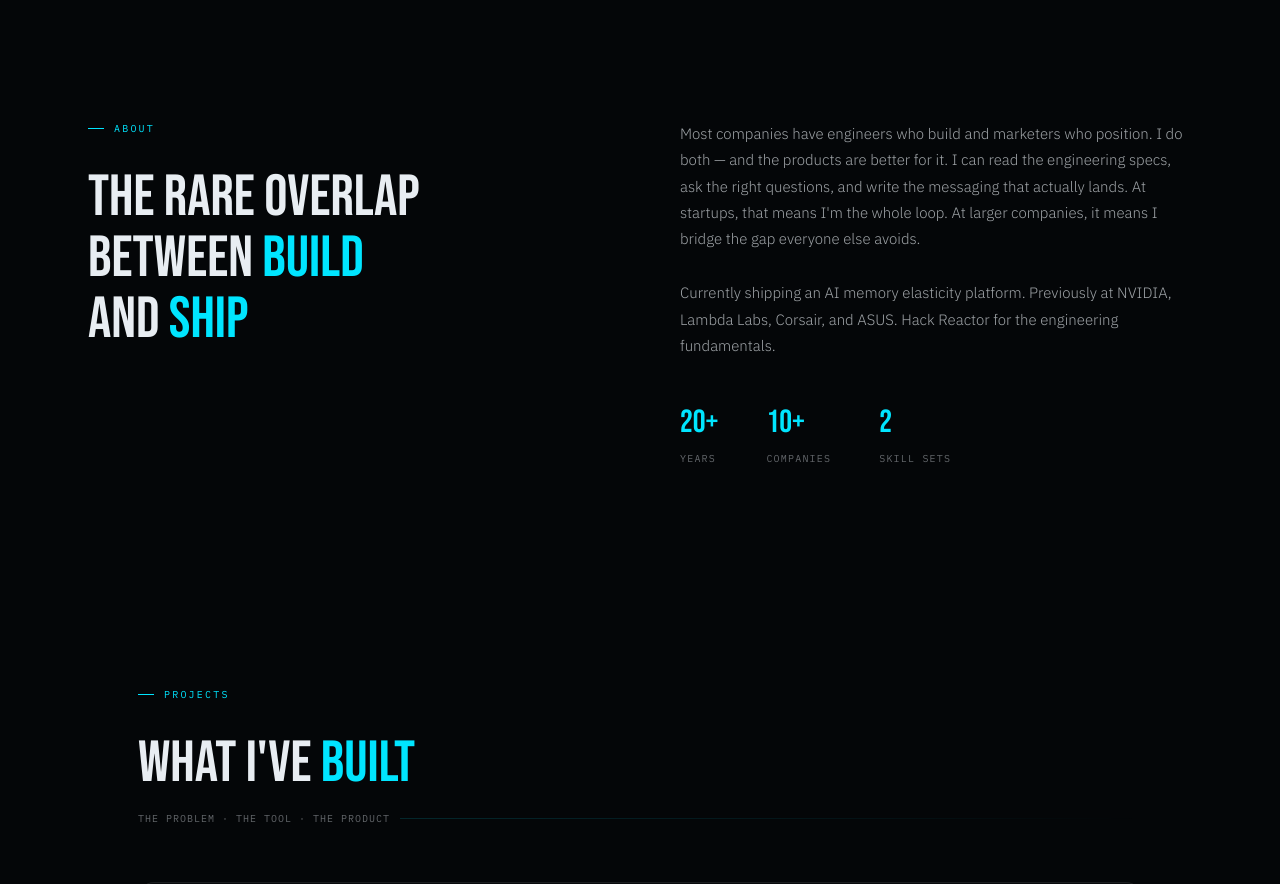
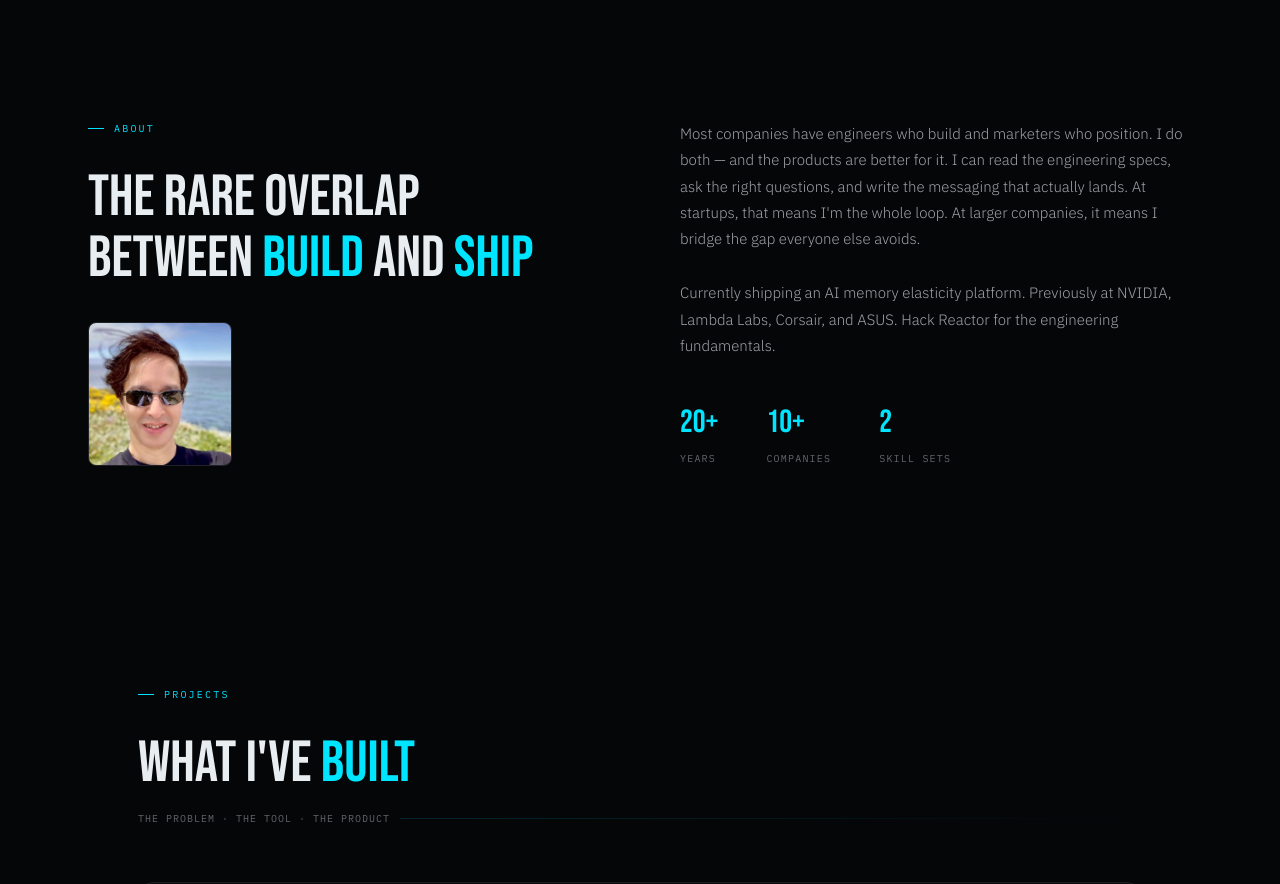
Before and after one commit to rickboot/portfolio-2, a Next.js app: page / in a window 1280 px wide. Shown: the part 820-1704 px from the top of the page. Built offline with nearby package versions, Linux system fonts and the light colour scheme.

Commit message:
Add profile picture to About section and adjust heading formatting
- Added profile picture to About section with tasteful styling
- Reformatted heading to fit on 2 lines
- Adjusted photo size for better visual balance

```diff
--- a/components/About.tsx
+++ b/components/About.tsx
@@ -1,6 +1,7 @@
 'use client'
 
 import { useEffect, useRef } from 'react'
+import Image from 'next/image'
 
 export default function About() {
   return (
@@ -8,17 +9,24 @@ export default function About() {
       id="about"
       className="about relative z-[1] px-12 py-[140px] pb-[120px] grid grid-cols-2 gap-20 max-w-[1200px] mx-auto max-md:grid-cols-1 max-md:gap-12 max-md:px-6 max-md:py-[100px] max-md:pb-20"
     >
-      <div className="about-left">
+      <div className="about-left flex flex-col">
         <div className="font-mono text-[10px] text-cyan tracking-[0.22em] uppercase mb-8 flex items-center gap-2.5">
           <div className="w-4 h-px bg-cyan" />
           About
         </div>
-        <h2 className="font-display text-[clamp(36px,5vw,58px)] leading-[1.05] text-text">
+        <h2 className="font-display text-[clamp(36px,5vw,58px)] leading-[1.05] text-text mb-8">
           The rare overlap<br />
-          between <em className="not-italic text-cyan">build</em>
-          <br />
-          and <em className="not-italic text-cyan">ship</em>
+          between <em className="not-italic text-cyan">build</em> and <em className="not-italic text-cyan">ship</em>
         </h2>
+        <div className="relative w-36 h-36 max-md:w-32 max-md:h-32 rounded-lg overflow-hidden border border-[rgba(232,237,242,0.12)] [html.light_&]:border-[rgba(26,26,26,0.12)]">
+          <Image
+            src="/images/rick.png"
+            alt="Rick Allen"
+            fill
+            className="object-cover"
+            sizes="(max-width: 768px) 128px, 144px"
+          />
+        </div>
       </div>
       <div className="about-right flex flex-col justify-center gap-7">
         <p className="text-[15px] font-light leading-[1.75] text-text-mid">
```
